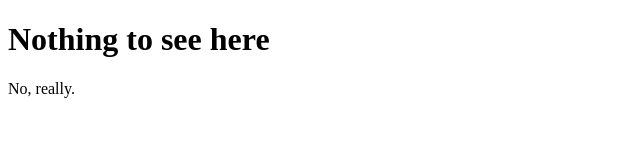
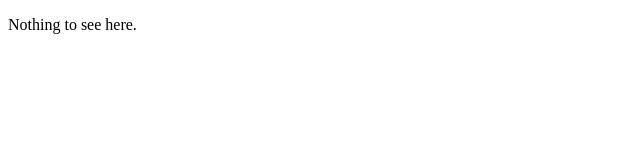
Before and after one commit to clement-z/clement-z.github.io, a plain HTML site: page index.html in a window 1280 px wide. Shown: the whole page, without its empty margins (0-640 px from the left). Drawn offline with Linux system fonts and the light colour scheme.

Commit message:
Still an empty website

```diff
--- a/index.html
+++ b/index.html
@@ -4,14 +4,13 @@
 <head>
   <meta charset="utf-8">
 
-  <title>m_site</title>
-  <meta name="description" content="This is a stub">
+  <title>~zrounba</title>
+  <meta name="description" content="">
   <meta name="author" content="C.Z.">
 
 </head>
 
 <body>
-	<h1> Nothing to see here </h1>
-	<p> No, really. </p>
+	<p>Nothing to see here.</p>
 </body>
 </html>
```
